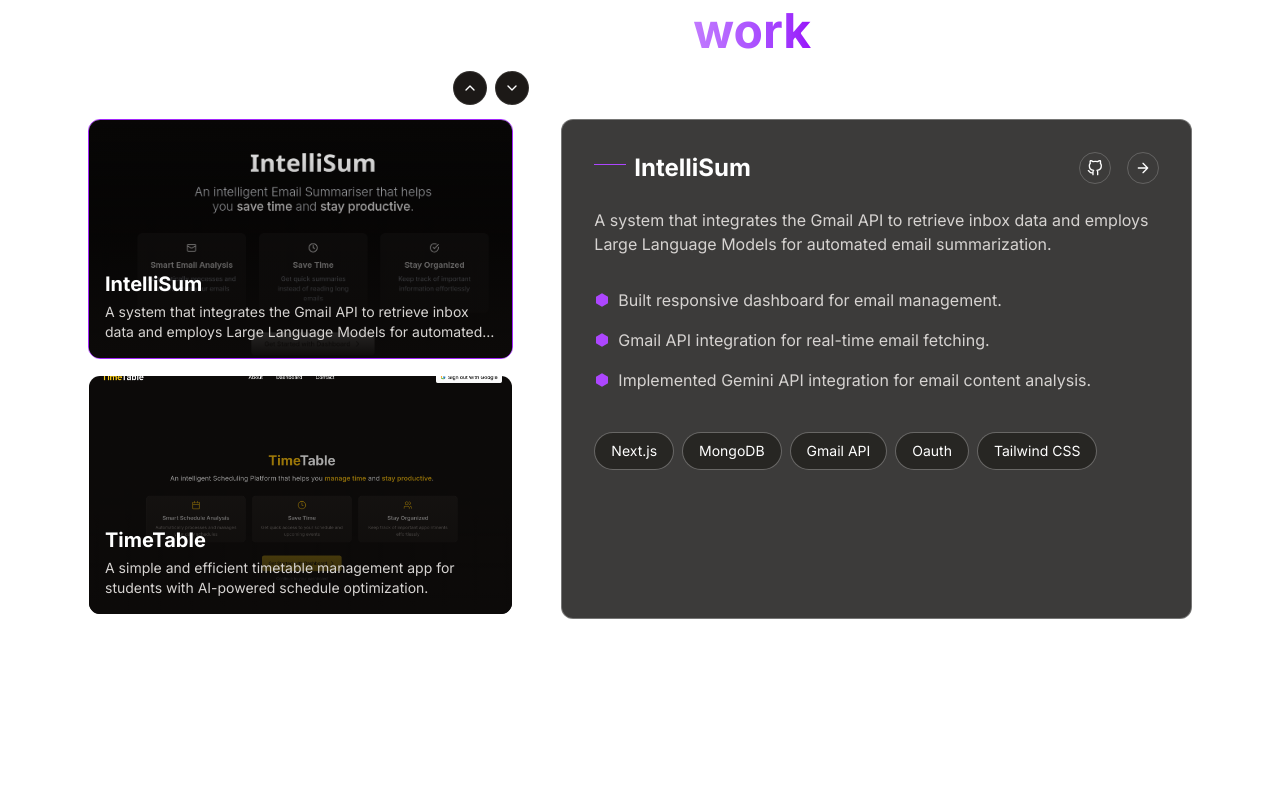
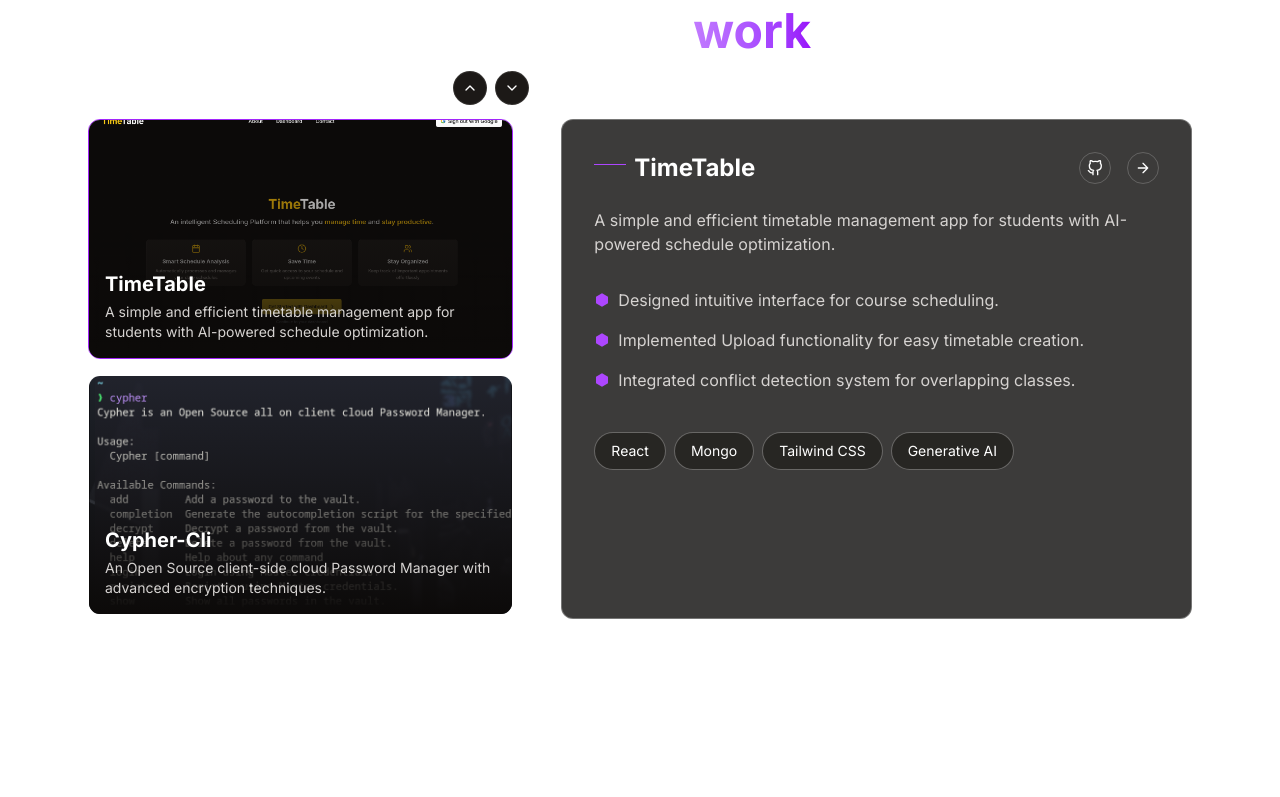
Before and after one commit to vijayvenkatj/portfolio, a Next.js app: page / in a window 1280 px wide. Shown: the part 1960-2757 px from the top of the page. Built offline with nearby package versions, Linux system fonts and the light colour scheme.

Commit message:
Added terminal link

```diff
--- a/src/components/about/about.tsx
+++ b/src/components/about/about.tsx
@@ -23,10 +23,10 @@ const AboutMe = () => {
       description: 'Developed security-focused web applications, including a Cypher CLI tool using Node.js and Go. Built and optimized scalable applications with React, Next.js, and cloud services, ensuring performance and security best practices.'
     },
     {
-      company: "Campus Town",
-      position: "DevOps Engineer",
-      period: "2023 - 2024",
-      description: "Helped build and maintain the infrastructure for the platform. Implemented CI/CD pipelines, containerization, and cloud-based solutions to optimize performance and scalability."
+      company: "CyberSecurity Club IIITK",
+      position: "Core Member",
+      period: "2023 - Present",
+      description: "Helped organising Apoorv CTF with 2349+ users and 1247 teams. Created Web exploitation challenges.  Managed event logistics and participant support.  "
     }
   ];
 
--- a/src/components/intro.tsx
+++ b/src/components/intro.tsx
@@ -23,7 +23,7 @@ const IntroComponent = () => {
           <a href='#projects' className="px-6 py-3 rounded-full border border-cyan-500/50 bg-stone-900/50 text-cyan-400 hover:bg-cyan-900/30 hover:border-cyan-400 transition-all duration-300 font-medium">
             My Projects
           </a>
-          <a href='#contact' className="hidden sm:flex px-6 py-3 rounded-full border border-white/10 bg-white/5 text-gray-200 hover:bg-purple-900/30 hover:border-purple-400 hover:text-purple-200 transition-all duration-300 font-medium">
+          <a href='#about' className="hidden sm:flex px-6 py-3 rounded-full border border-white/10 bg-white/5 text-gray-200 hover:bg-purple-900/30 hover:border-purple-400 hover:text-purple-200 transition-all duration-300 font-medium">
             Contact Me
           </a>
         </div>
--- a/src/components/navbar.tsx
+++ b/src/components/navbar.tsx
@@ -74,7 +74,7 @@ export default function StickyGlassNavbar() {
               Projects
             </Link>
             <Link
-              href="#terminal"
+              href="https://terminal.vijayvenkatj.me/"
               onClick={() => setActiveItem('terminal')}
               className={`px-4 py-2 rounded-full transition-all duration-200 font-medium ${
                 activeItem === 'terminal'
@@ -176,13 +176,13 @@ export default function StickyGlassNavbar() {
                 Projects
               </Link>
               <Link
-                href="#terminal"
+                href="https://terminal.vijayvenkatj.me/"
                 onClick={() => {
-                  setActiveItem('contact');
+                  setActiveItem('terminal');
                   setIsMobileMenuOpen(false);
                 }}
                 className={`flex items-center px-4 py-3 mb-2 rounded-xl font-medium transition-all ${
-                  activeItem === 'contact'
+                  activeItem === 'terminal'
                     ? 'bg-cyan-400 text-stone-950'
                     : 'text-white hover:bg-stone-800/50'
                 }`}
--- a/src/components/projects/projects.tsx
+++ b/src/components/projects/projects.tsx
@@ -242,6 +242,34 @@ export default function FeaturedWork() {
   const caseStudiesData: CaseStudy[] = [
     {
       id: 1,
+      title: "TimeTable",
+      description: "A simple and efficient timetable management app for students with AI-powered schedule optimization.",
+      imageUrl: timetable,
+      highlights: [
+        "Designed intuitive interface for course scheduling.",
+        "Implemented Upload functionality for easy timetable creation.",
+        "Integrated conflict detection system for overlapping classes."
+      ],
+      technologies: ["React", "Mongo", "Tailwind CSS", "Generative AI"],
+      link: "https://timetable.vijayvenkatj.me",
+      github: "https://github.com/CampusCrafters/Timetable_v2"
+    },
+    {
+      id: 2,
+      title: "Cypher-Cli",
+      description: "An Open Source client-side cloud Password Manager with advanced encryption techniques.",
+      imageUrl: cypher,
+      highlights: [
+        "Built with Go for high performance and cross-platform compatibility.",
+        "Built for Browser and CLI.",
+        "Implemented zero-knowledge encryption for maximum security.",
+        "Created intuitive CLI interface for easy password management."
+      ],
+      technologies: ["Go", "CLI", "Cryptography", "Security"],
+      github: "https://github.com/vijayvenkatj/Cypher-Cli",
+    },
+    {
+      id: 3,
       title: "IntelliSum",
       description: "A system that integrates the Gmail API to retrieve inbox data and employs Large Language Models for automated email summarization.",
       imageUrl: intellisum,
@@ -255,45 +283,17 @@ export default function FeaturedWork() {
       github: "https://github.com/vijayvenkatj/IntelliSum"
     },
     {
-      id: 2,
-      title: "TimeTable",
-      description: "A simple and efficient timetable management app for students with AI-powered schedule optimization.",
-      imageUrl: timetable,
-      highlights: [
-        "Designed intuitive interface for course scheduling.",
-        "Implemented Upload functionality for easy timetable creation.",
-        "Integrated conflict detection system for overlapping classes."
-      ],
-      technologies: ["React", "Mongo", "Tailwind CSS", "Generative AI"],
-      link: "https://timetable.vijayvenkatj.me",
-      github: "https://github.com/CampusCrafters/Timetable_v2"
-    },
-    {
-      id: 3,
-      title: "Cypher-Cli",
-      description: "An Open Source client-side cloud Password Manager with advanced encryption techniques.",
-      imageUrl: cypher,
-      highlights: [
-        "Built with Go for high performance and cross-platform compatibility.",
-        "Built for Browser and CLI.",
-        "Implemented zero-knowledge encryption for maximum security.",
-        "Created intuitive CLI interface for easy password management."
-      ],
-      technologies: ["Go", "CLI", "Cryptography", "Security"],
-      github: "https://github.com/vijayvenkatj/Cypher-Cli",
-    },
-    {
       id: 4,
-      title: "Portfolio Website",
-      description: "A modern, responsive portfolio website built with Next.js and Tailwind CSS to showcase projects and skills.",
+      title: "Terminal-based Portfolio Website",
+      description: "A modern, responsive terminal based portfolio website built with Next.js and Tailwind CSS to showcase projects and skills.",
       imageUrl: portfolio,
       highlights: [
         "Designed with a focus on user experience and accessibility.",
-        "Implemented smooth animations and transitions.",
         "Optimized for performance and SEO."
       ],
       technologies: ["Next.js", "Tailwind CSS", "Framer Motion", "TypeScript"],
-      link: "https://vijayvenkatj.me"
+      link: "https://terminal.vijayvenkatj.me",
+      github: "https://github.com/vijayvenkatj/terminal"
     }
   ];
 
```
Also changed, not shown: public/portfolio.png.
